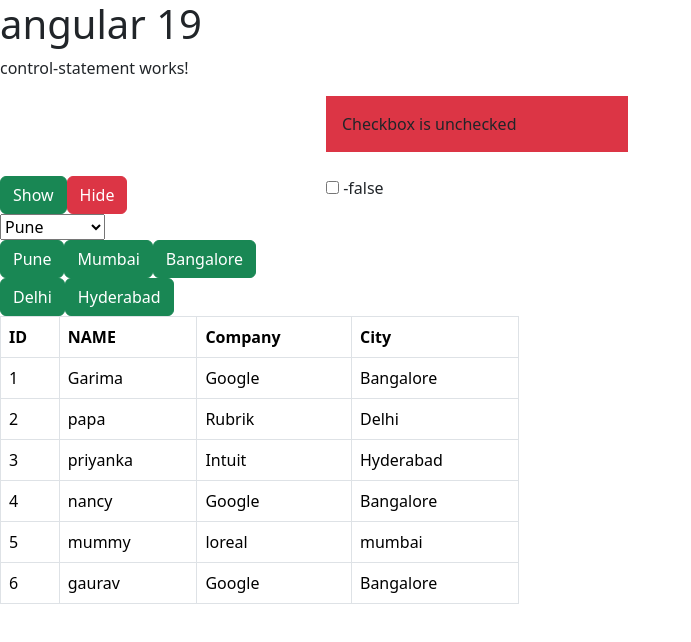
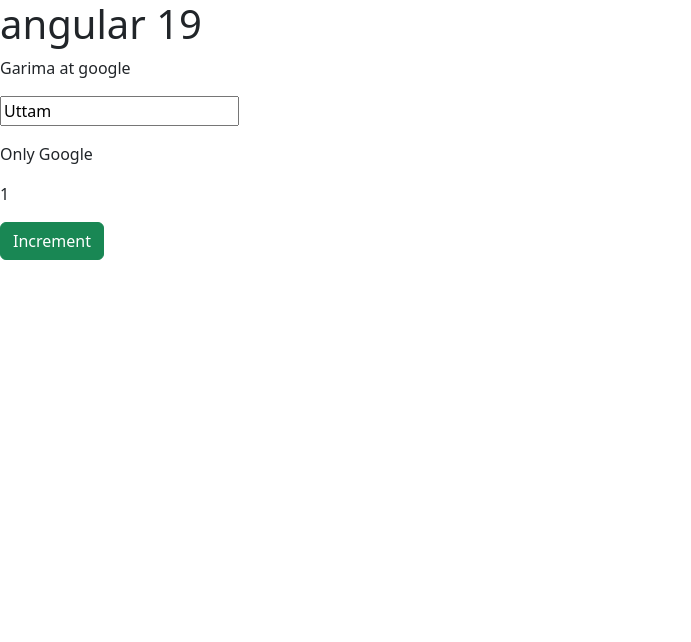
Before and after one commit to GarimaUttam/Angular19_course, an Angular app: page /dataBinding in a window 1280 px wide. Shown: the top 642 px of the page, without its empty margins (0-691 px from the left). Built offline with nearby package versions, Linux system fonts and the light colour scheme.

Commit message:
signals -> set & update

```diff
--- a/src/app/app.component.html
+++ b/src/app/app.component.html
@@ -21,4 +21,6 @@
 <!-- <app-ng-for-directive></app-ng-for-directive> -->
  <!-- <app-ng-class></app-ng-class> -->
 <!-- <app-ng-style></app-ng-style> -->
- <app-control-statement></app-control-statement>
+ <!-- <app-control-statement></app-control-statement> -->
+
+ <app-signal></app-signal>
--- a/src/app/app.component.ts
+++ b/src/app/app.component.ts
@@ -9,10 +9,11 @@ import { NgForDirectiveComponent } from "./components/ng-for-directive/ng-for-di
 import { NgClassComponent } from "./components/ng-class/ng-class.component";
 import { NgStyleComponent } from "./components/ng-style/ng-style.component";
 import { ControlStatementComponent } from "./components/control-statement/control-statement.component";
+import { SignalComponent } from "./components/signal/signal.component";
 
 @Component({
   selector: 'app-root',
-  imports: [NgIfDirectiveComponent, NgForDirectiveComponent, NgClassComponent, NgStyleComponent, ControlStatementComponent],
+  imports: [NgIfDirectiveComponent, NgForDirectiveComponent, NgClassComponent, NgStyleComponent, ControlStatementComponent, SignalComponent],
   templateUrl: './app.component.html',
   styleUrl: './app.component.css'
 })
--- /dev/null
+++ b/src/app/components/signal/signal.component.html
@@ -0,0 +1,16 @@
+<!-- we access the signal as a method -->
+ <p>
+    {{firstname()}}
+ </p>
+ <p>
+    <input type="text" [value]="lastname()">
+ </p>
+<p>
+    {{company}}
+</p>
+<p>
+   {{rollno()}}
+</p>
+<button (click) = "onIncrement()" class = "btn btn-success">
+   Increment
+</button>
--- /dev/null
+++ b/src/app/components/signal/signal.component.ts
@@ -0,0 +1,35 @@
+import { ChangeDetectionStrategy, Component, signal } from '@angular/core';
+
+@Component({
+  selector: 'app-signal',
+  imports: [],
+  templateUrl: './signal.component.html',
+  styleUrl: './signal.component.css',
+  changeDetection: ChangeDetectionStrategy.OnPush
+})
+export class SignalComponent {
+
+    firstname = signal("Garima");
+
+    // we can also create strongly typed signals
+    lastname = signal<string>("Uttam");
+    company : string = "Google";
+
+    rollno = signal<number>(1);
+
+    //inside the constructor also we access the signal as the method
+    // signals are normal variable with braces
+    constructor() {
+       const val = this.firstname();
+       setTimeout(() => {
+        debugger;
+        this.company = "Only Google";
+        //only signal value is going to change in case change detection is being disabled
+        this.firstname.set("Garima at google");
+        debugger;
+       }, 5000);
+    }
+    onIncrement(){
+      this.rollno.update(oldValue => oldValue + 1);
+    }
+}
```
Also changed, not shown: src/app/components/signal/signal.component.css (added), 1 other file (tests, documents, lock files or other folders).
